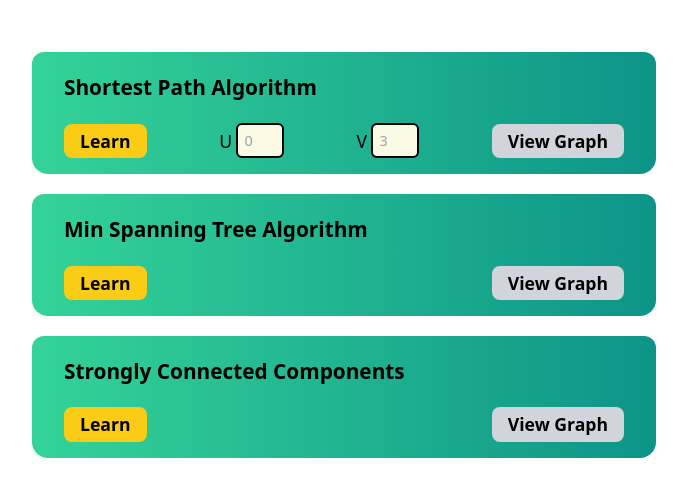
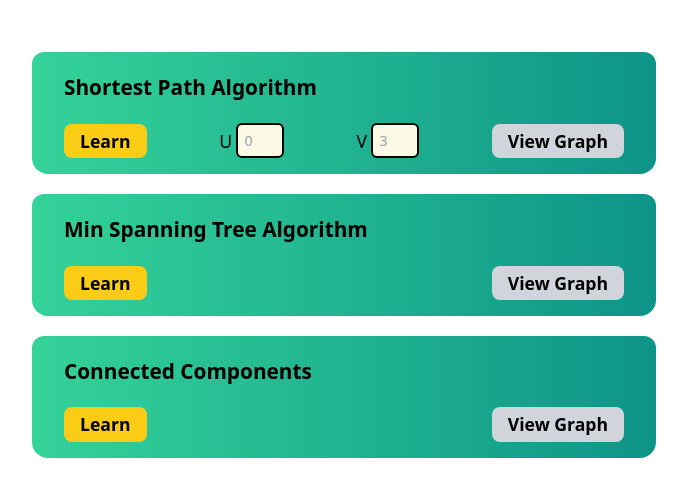
Before and after one commit to himanshusyuni/Graph-Visualizer, a React (Vite) app in the folder frontend/Graph-visualizer/: page /algos in a window 1280 px wide. Shown: the top 496 px of the page, without its empty margins (296-983 px from the left). Built offline with nearby package versions, Linux system fonts and the light colour scheme.

Commit message:
Update TempAlgo.jsx

```diff
--- a/frontend/Graph-visualizer/src/components/TempAlgo.jsx
+++ b/frontend/Graph-visualizer/src/components/TempAlgo.jsx
@@ -15,9 +15,9 @@ const TempAlgo = () => {
       link: "https://www.geeksforgeeks.org/kruskals-minimum-spanning-tree-algorithm-greedy-algo-2/",
     },
     {
-      name: "Strongly Connected Components",
+      name: "Connected Components",
       key: "SCC",
-      link: "https://www.geeksforgeeks.org/strongly-connected-components/",
+      link: "https://www.geeksforgeeks.org/connected-component-definition-meaning-in-dsa/",
     },
   ];
   return (
```
